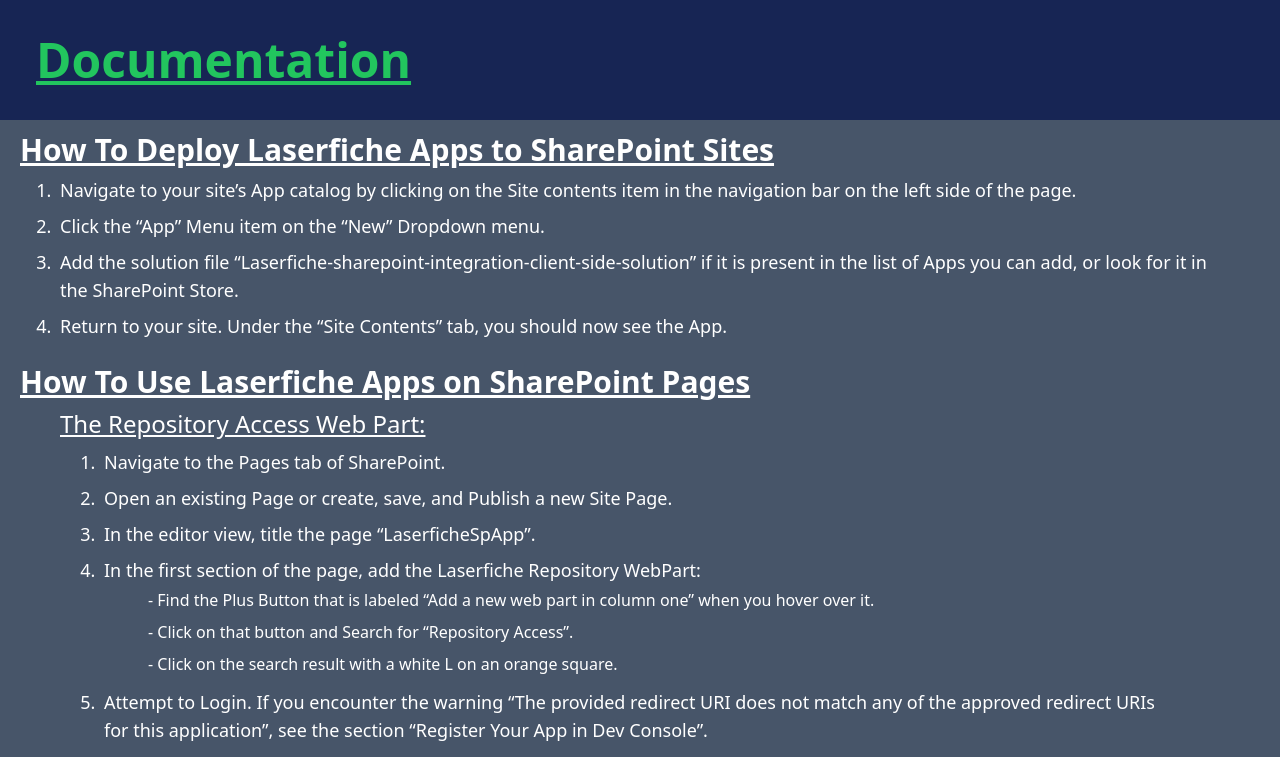
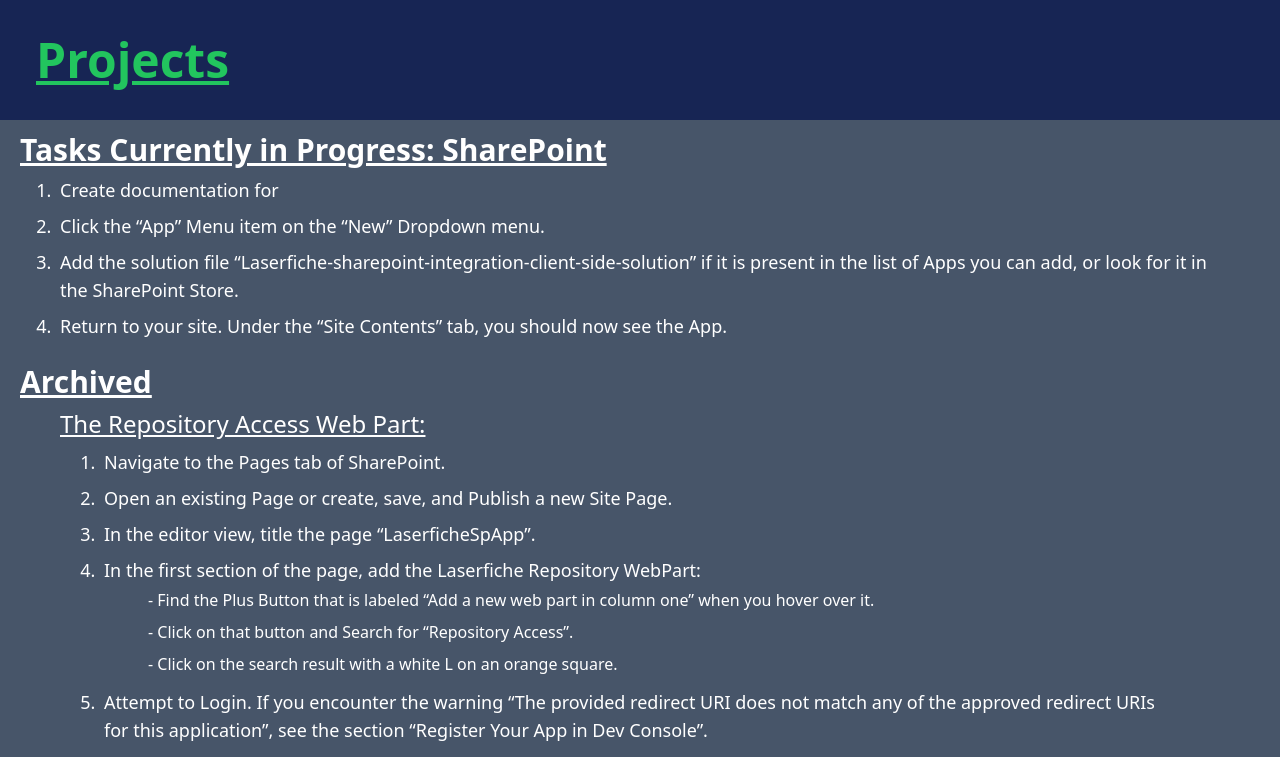
Before and after one commit to rfulton-lf/rfulton-lf.github.io, a website: page index.html in a window 1280 px wide. Shown: the top 757 px of the page. Drawn offline with Linux system fonts and the light colour scheme.

Commit message:
changed the index page

```diff
--- a/index.html
+++ b/index.html
@@ -8,17 +8,16 @@
   <body class="bg-slate-600" >
     <div class="p-6 bg-blue-950">
       <h1 class="p-3 text-green-500 text-5xl font-bold underline">
-        Documentation
+        Projects
       </h1>
     </div>
     <div class="text-white p-2 px-4">
       <h1 class="text-3xl font-bold underline p-1">
-        How To Deploy Laserfiche Apps to SharePoint Sites
+        Tasks Currently in Progress: SharePoint
       </h1>
       <ol class="list-decimal px-10">
         <li class="p-1 text-lg">
-          Navigate to your site’s App catalog by clicking on the Site contents
-          item in the navigation bar on the left side of the page.
+          Create documentation for
         </li>
         <li class="p-1 text-lg">
           Click the “App” Menu item on the “New” Dropdown menu.
@@ -38,7 +37,7 @@
 
     <div class="text-white p-2 px-4">
       <h1 class="text-3xl font-bold underline p-1">
-        How To Use Laserfiche Apps on SharePoint Pages
+        Archived
       </h1>
       <ul class="list-disk px-10">
         <li class="p-1">
```
